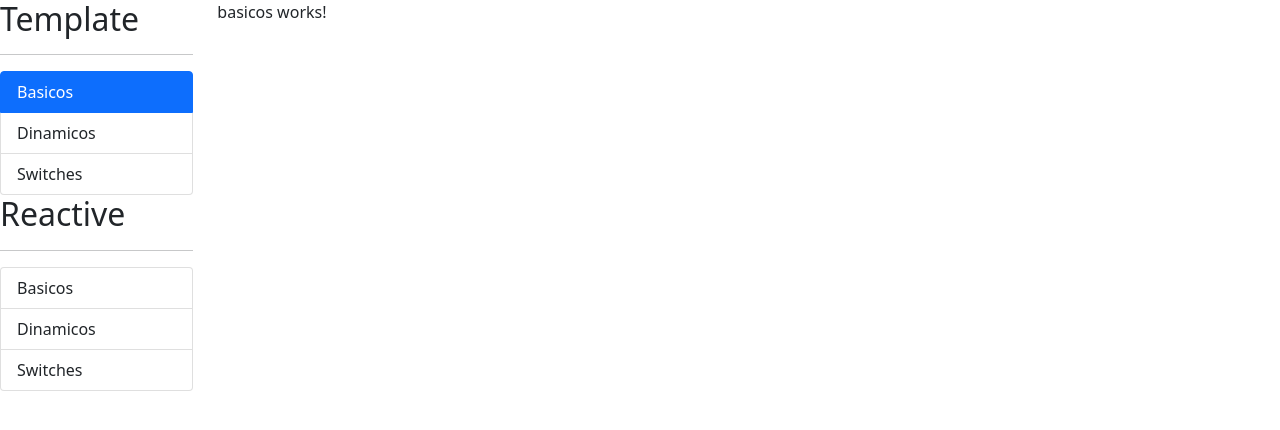
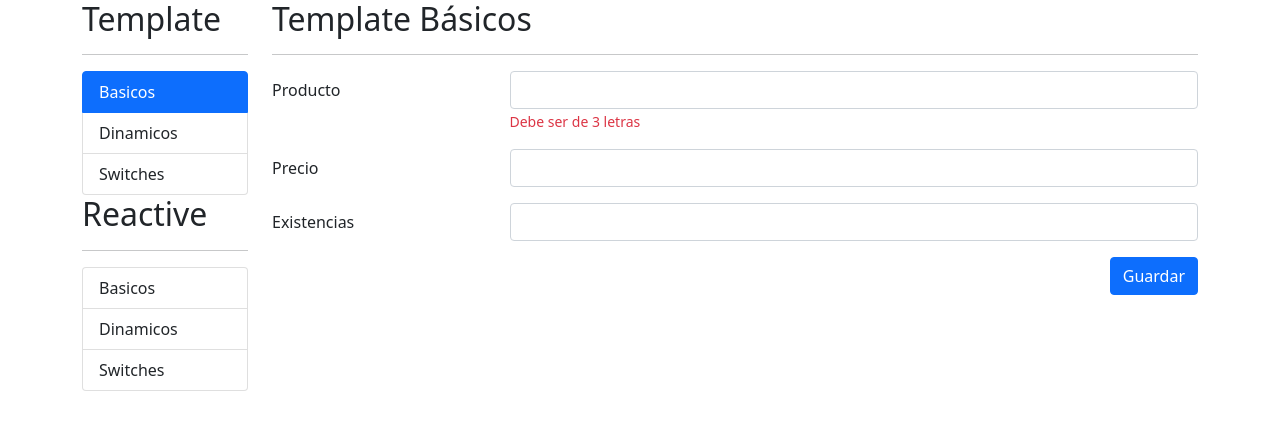
Before and after one commit to EnocPAguirre/FormulariosTemplate, an Angular app: page /template/basicos in a window 1280 px wide. Shown: the top 430 px of the page. Built offline with nearby package versions, Linux system fonts and the light colour scheme.

Commit message:
Maquetando componente basico

```diff
--- a/src/app/app.component.html
+++ b/src/app/app.component.html
@@ -1,3 +1,4 @@
+<div class="container">
   <div class="row">
     <div class="col-md-2">
       <app-sidemenu></app-sidemenu>
@@ -6,3 +7,4 @@
       <router-outlet></router-outlet>
     </div>
   </div>
+</div>
--- a/src/app/template/basicos/basicos.component.html
+++ b/src/app/template/basicos/basicos.component.html
@@ -1 +1,34 @@
-<p>basicos works!</p>
+<h2>Template Básicos</h2>
+<hr />
+<div class="row">
+  <div class="col">
+    <form action="">
+      <div class="mb-3 row">
+        <label class="col-sm-3 col-form-label">Producto</label>
+        <div class="col-sm-9">
+          <input type="text" class="form-control" />
+          <span class="form-text text-danger">Debe ser de 3 letras</span>
+        </div>
+      </div>
+      <div class="mb-3 row">
+        <label class="col-sm-3 col-form-label">Precio</label>
+        <div class="col-sm-9">
+          <input type="number" class="form-control" />
+        </div>
+      </div>
+      <div class="mb-3 row">
+        <label class="col-sm-3 col-form-label">Existencias</label>
+        <div class="col-sm-9">
+          <input type="number" class="form-control" />
+        </div>
+      </div>
+      <div class="row">
+          <div class="col">
+              <button type="submit" class="btn btn-primary float-end">
+                  Guardar
+              </button>
+          </div>
+      </div>
+    </form>
+  </div>
+</div>
```
Lines whose indentation alone changed are shown as unchanged.
